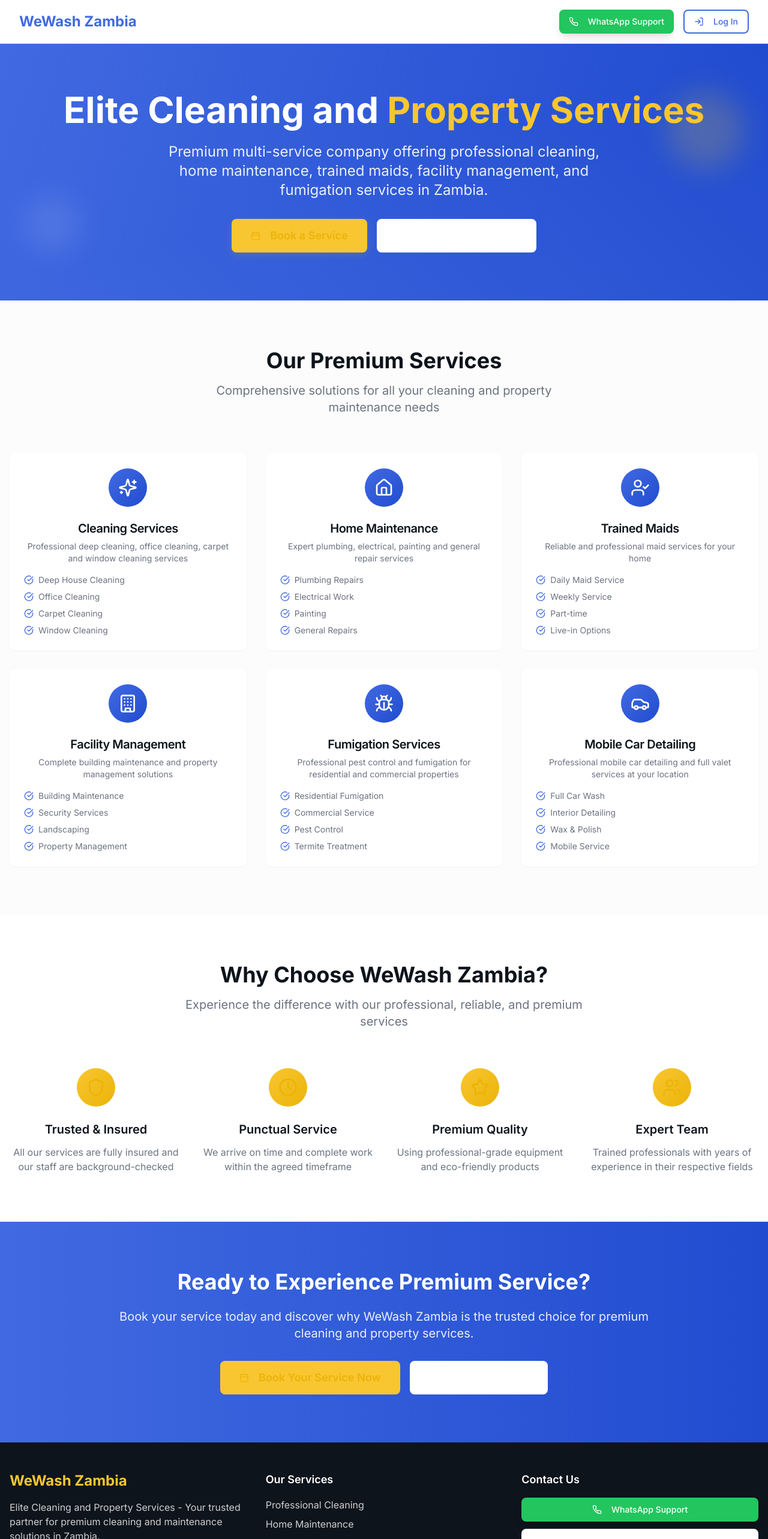
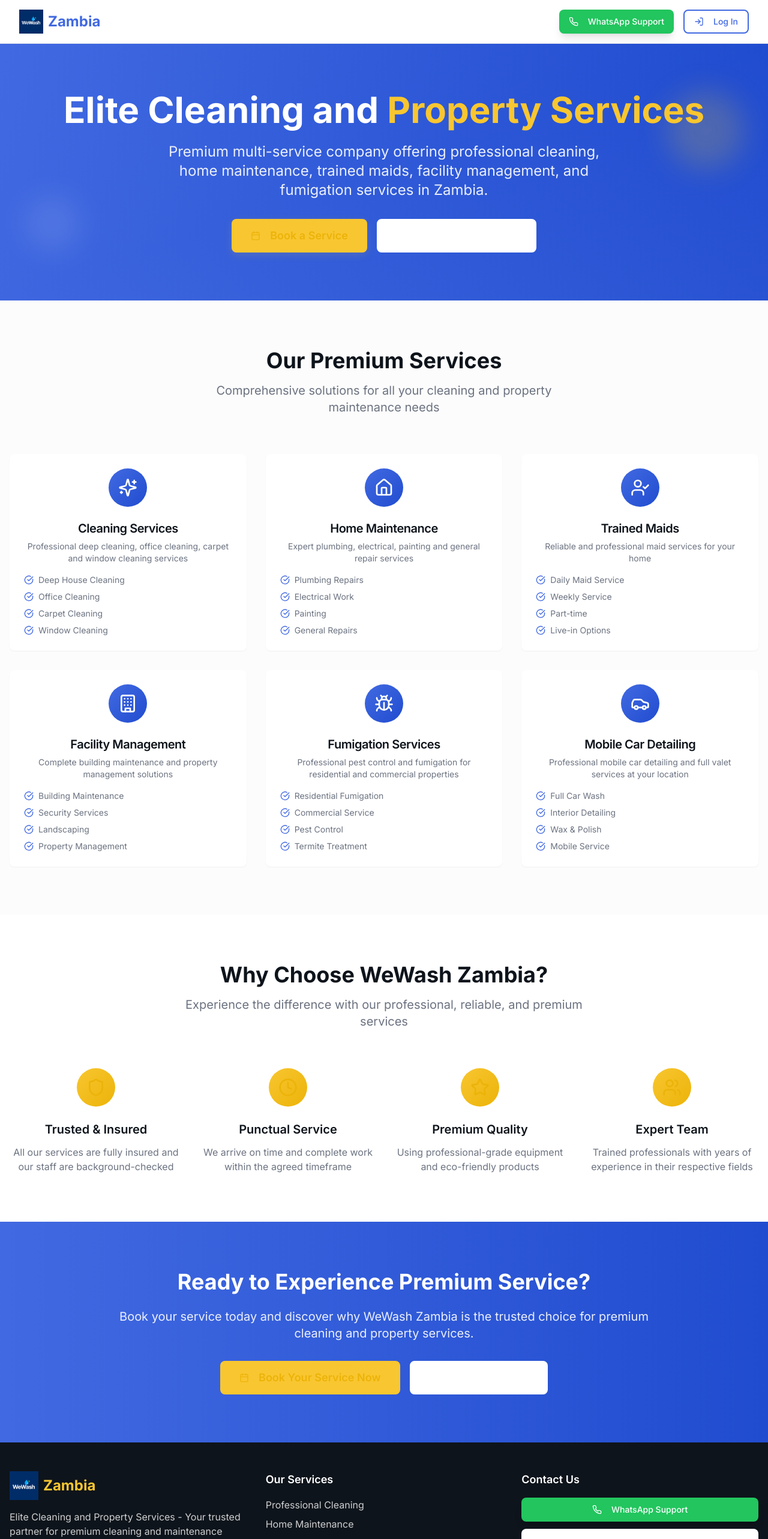
Before and after one commit to wemuve/wash-global, a React (Vite) app: page / in a window 1280 px wide. Shown: the top 2566 px of the page at 60% size. Built offline with nearby package versions, Linux system fonts and the light colour scheme.

Commit message:
Integrate WeWash logo
Integrate the provided logo into the website's navigation and footer.

```diff
--- a/src/pages/Index.tsx
+++ b/src/pages/Index.tsx
@@ -93,7 +93,12 @@ const Index = () => {
         <div className="max-w-7xl mx-auto px-4 sm:px-6 lg:px-8">
           <div className="flex justify-between items-center py-4">
             <div className="flex items-center">
-              <h1 className="text-2xl font-bold text-wewash-blue">WeWash Zambia</h1>
+              <img
+                src="/lovable-uploads/93791de6-069c-4110-8d97-625f4c9a2cc3.png"
+                alt="WeWash Zambia Logo"
+                className="h-8 w-auto sm:h-10"
+              />
+              <span className="ml-2 text-xl sm:text-2xl font-bold text-wewash-blue">Zambia</span>
             </div>
             <div className="flex items-center space-x-4">
               <Button variant="whatsapp" size="sm" className="hidden sm:flex">
@@ -249,7 +254,14 @@ const Index = () => {
         <div className="max-w-7xl mx-auto">
           <div className="grid grid-cols-1 md:grid-cols-3 gap-8">
             <div>
-              <h3 className="text-2xl font-bold text-wewash-gold mb-4">WeWash Zambia</h3>
+              <div className="flex items-center mb-4">
+                <img
+                  src="/lovable-uploads/93791de6-069c-4110-8d97-625f4c9a2cc3.png"
+                  alt="WeWash Zambia Logo"
+                  className="h-12 w-auto"
+                />
+                <span className="ml-2 text-2xl font-bold text-wewash-gold">Zambia</span>
+              </div>
               <p className="text-background/80 mb-4">
                 Elite Cleaning and Property Services - Your trusted partner for premium
                 cleaning and maintenance solutions in Zambia.
```
Also changed, not shown: public/lovable-uploads/93791de6-069c-4110-8d97-625f4c9a2cc3.png (added).
